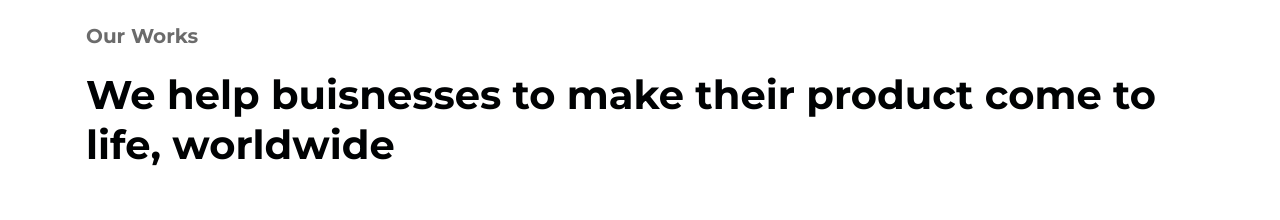
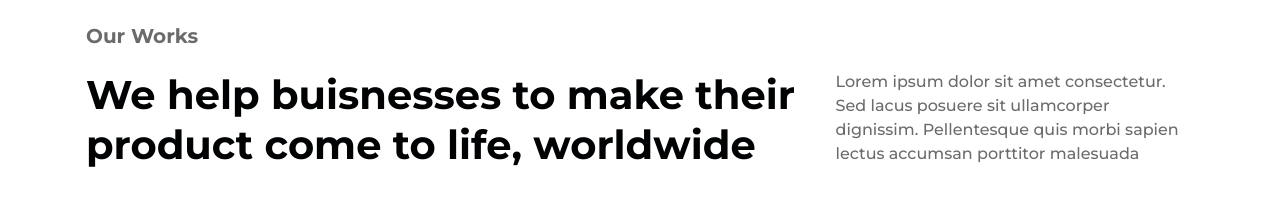
Before and after one commit to soft-data/data-soft, a Next.js app: page / in a window 1280 px wide. Shown: the part 626-846 px from the top of the page. Built offline with nearby package versions, Linux system fonts and the light colour scheme.

Commit message:
info component

```diff
--- a/components/index.ts
+++ b/components/index.ts
@@ -1 +1 @@
-export {default as Title} from './titles/Title'
+export {default as Text} from './text/Text'
--- a/components/titles/Title.tsx
+++ b/components/text/Text.tsx
@@ -1,10 +1,10 @@
 import React from 'react'
-import classes from './title.module.scss'
+import classes from './text.module.scss'
 import { motion, TargetAndTransition } from 'framer-motion'
 
 interface Props {
-	type: 'h1' | 'h2' | 'h3' | 'body-subtitle'
-	title: string
+	type: 'h1' | 'h2' | 'h3' | 'body-subtitle' | 'body-text'
+	text: string
 }
 
 const variant: {
@@ -21,7 +21,7 @@ const variant: {
 	}
 }
 
-const Title = ({ type, title }: Props) => {
+const Text = ({ type, text }: Props) => {
 	switch (type) {
 		case 'h1': {
 			return (
@@ -29,7 +29,7 @@ const Title = ({ type, title }: Props) => {
 					variants={variant}
 					className={classes.h1}
 				>
-					{title}
+					{text}
 				</motion.h1>
 			)
 		}
@@ -39,7 +39,7 @@ const Title = ({ type, title }: Props) => {
 					variants={variant}
 					className={classes.h2}
 				>
-					{title}
+					{text}
 				</motion.h2>
 			)
 		}
@@ -49,7 +49,7 @@ const Title = ({ type, title }: Props) => {
 					variants={variant}
 					className={classes.h3}
 				>
-					{title}
+					{text}
 				</motion.h3>
 			)
 		}
@@ -59,8 +59,15 @@ const Title = ({ type, title }: Props) => {
 					variants={variant}
 					className={classes.body_subtitle}
 				>
-					{title}
+					{text}
 				</motion.h4>
+			)
+		}
+		case 'body-text': {
+			return (
+				<motion.p variants={variant} className={classes.body_text}>
+					{text}
+				</motion.p>
 			)
 		}
 		default: {
@@ -69,4 +76,4 @@ const Title = ({ type, title }: Props) => {
 	}
 }
 
-export default Title
+export default Text
--- a/components/titles/title.module.scss
+++ b/components/text/text.module.scss
@@ -16,3 +16,10 @@
 	@include rfs(24px, line-height);
 	color: $secondary;
 }
+
+.body_text {
+	font-weight: 500;
+	font-size: 16px;
+	line-height: 150%;
+	color: $secondary;
+}
--- a/ui/work/Work.tsx
+++ b/ui/work/Work.tsx
@@ -4,7 +4,7 @@ import { motion, TargetAndTransition } from 'framer-motion'
 import { useInView } from 'react-intersection-observer'
 
 import classes from './work.module.scss'
-import { Title } from '../../components'
+import { Text } from '../../components'
 
 const workVariants: {
 	show: TargetAndTransition
@@ -26,11 +26,10 @@ const workVariants: {
 }
 
 const Work = () => {
-	const { ref, inView, entry } = useInView({
+	const { ref, inView } = useInView({
 		rootMargin: '-100px',
-		triggerOnce: false
+		triggerOnce: true
 	})
-	console.log(entry)
 	return (
 		<motion.div
 			ref={ref}
@@ -39,15 +38,27 @@ const Work = () => {
 			animate={inView ? 'show' : 'hidden'}
 			className={classes.work}
 		>
-			<Title
+			<Text
 				type='body-subtitle'
-				title='Our Works'
+				text='Our Works'
 			/>
-			<motion.div variants={workVariants} className={classes.header}>
-				<Title
+			<motion.div
+				variants={workVariants}
+				className={classes.header}
+			>
+				<Text
 					type='h2'
-					title='We help buisnesses to make their product come to life, worldwide'
+					text='We help buisnesses to make their product come to life, worldwide'
 				/>
+				<motion.div
+					variants={workVariants}
+					className={classes.info}
+				>
+					<Text
+						type='body-text'
+						text='Lorem ipsum dolor sit amet consectetur. Sed lacus posuere sit ullamcorper dignissim. Pellentesque quis morbi sapien lectus accumsan porttitor malesuada'
+					/>
+				</motion.div>
 			</motion.div>
 		</motion.div>
 	)
--- a/ui/work/work.module.scss
+++ b/ui/work/work.module.scss
@@ -1,3 +1,4 @@
+@use 'styles/mixins';
 @import 'styles/var';
 @import '../../node_modules/rfs/scss.scss';
 
@@ -6,4 +7,21 @@
   display: flex;
   flex-direction: column;
 	@include rfs(22px, gap);
+  .header{
+    display: flex;
+    flex-direction: column;
+    gap: 20px;
+  }
+  .info{
+    width: 100%;
+  }
+  @include mixins.media-up(md){
+    .header{
+      flex-direction: row;
+      gap: 0;
+    }
+    .info{
+      width: 60%;
+    }
+  }
 }
```
Also changed, not shown: .eslintrc.json, 1 other file (tests, documents, lock files or other folders).
